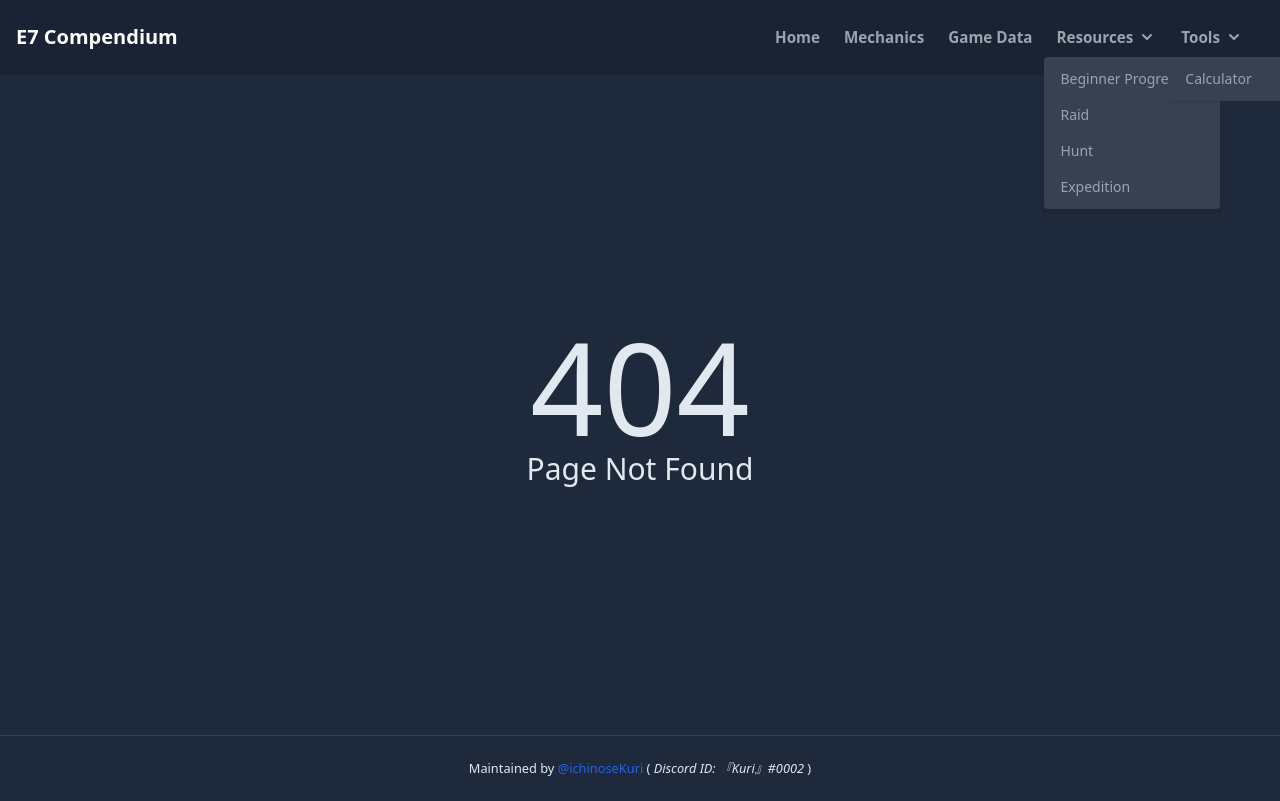
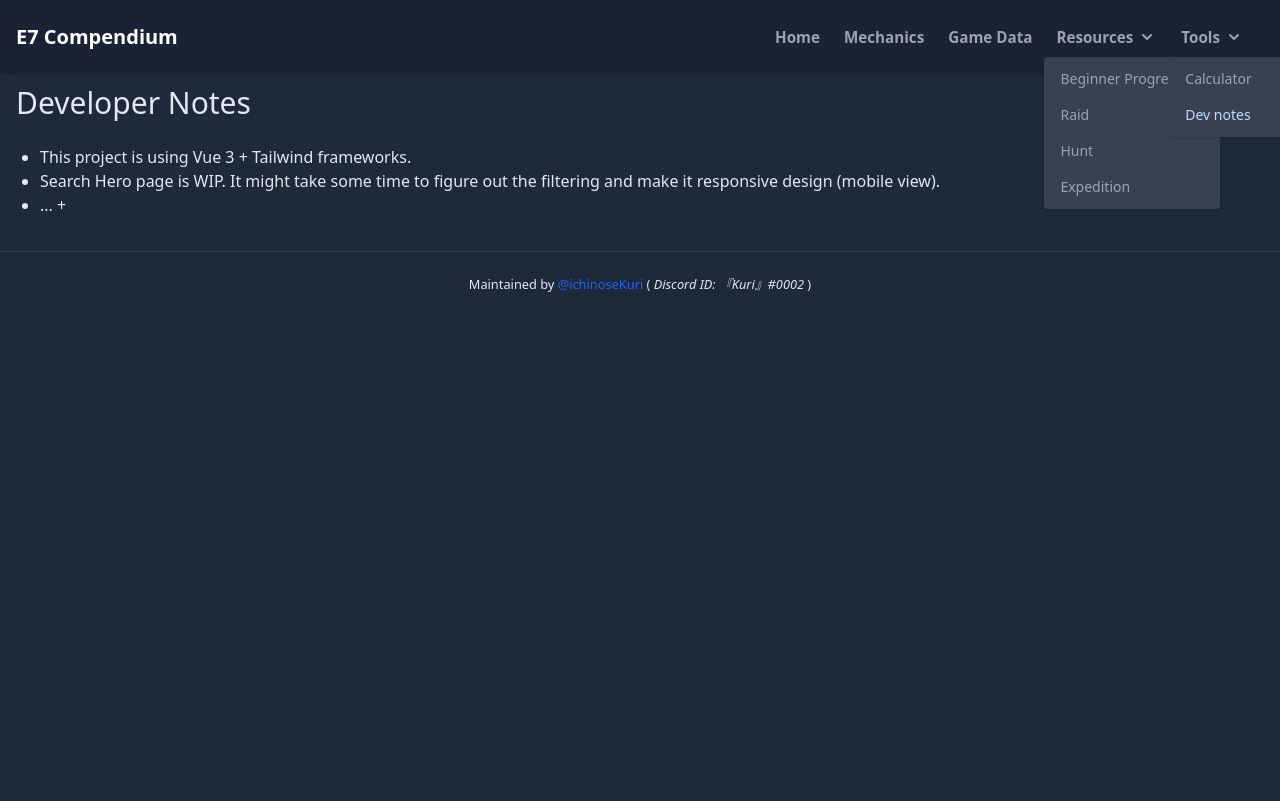
Before and after one commit to kypexfly/e7-compendium, a Vue app: page /dev-notes in a window 1280 px wide. Before the commit this address had no page. Shown: the top 801 px of the page. Built offline with nearby package versions, Linux system fonts and the light colour scheme.

Commit message:
Add DevNotes view.

```diff
--- a/src/components/NavBar.vue
+++ b/src/components/NavBar.vue
@@ -94,6 +94,12 @@
 										Calculator
 									</router-link>
 								</li>
+								<li>
+									<router-link to="/dev-notes"
+										class="block py-2 px-4 text-gray-400 hover:bg-gray-100 dark:hover:bg-gray-600 dark:hover:text-white">
+										Dev notes
+									</router-link>
+								</li>
 							</ul>
 						</div>
 					</li>
--- a/src/router/index.js
+++ b/src/router/index.js
@@ -20,6 +20,11 @@ const router = createRouter({
       component: () => import('../views/SearchHero.vue')
     },
     {
+      path: '/dev-notes',
+      name: 'DevNotes',
+      component: () => import('../views/DevNotes.vue')
+    },
+    {
       path: '/:catchAll(.*)',
       name: 'NotFound',
       component: () => import('../views/NotFound.vue')
--- /dev/null
+++ b/src/views/DevNotes.vue
@@ -0,0 +1,28 @@
+<template>
+    <main class="fix-padding">
+        <div class="container mx-auto">
+            <h1>
+                Developer Notes
+            </h1>
+            <ul class="list-disc m-6">
+                <li>
+                    This project is using Vue 3 + Tailwind frameworks.
+                </li>
+                <li>
+                    Search Hero page is WIP. It might take some time to figure out the filtering and  make it responsive design (mobile view).
+                </li>
+                <li>
+                    ... +
+                </li>
+            </ul>
+        </div>
+    </main>
+</template>
+<script>
+export default {
+
+}
+</script>
+<style>
+
+</style>
```
